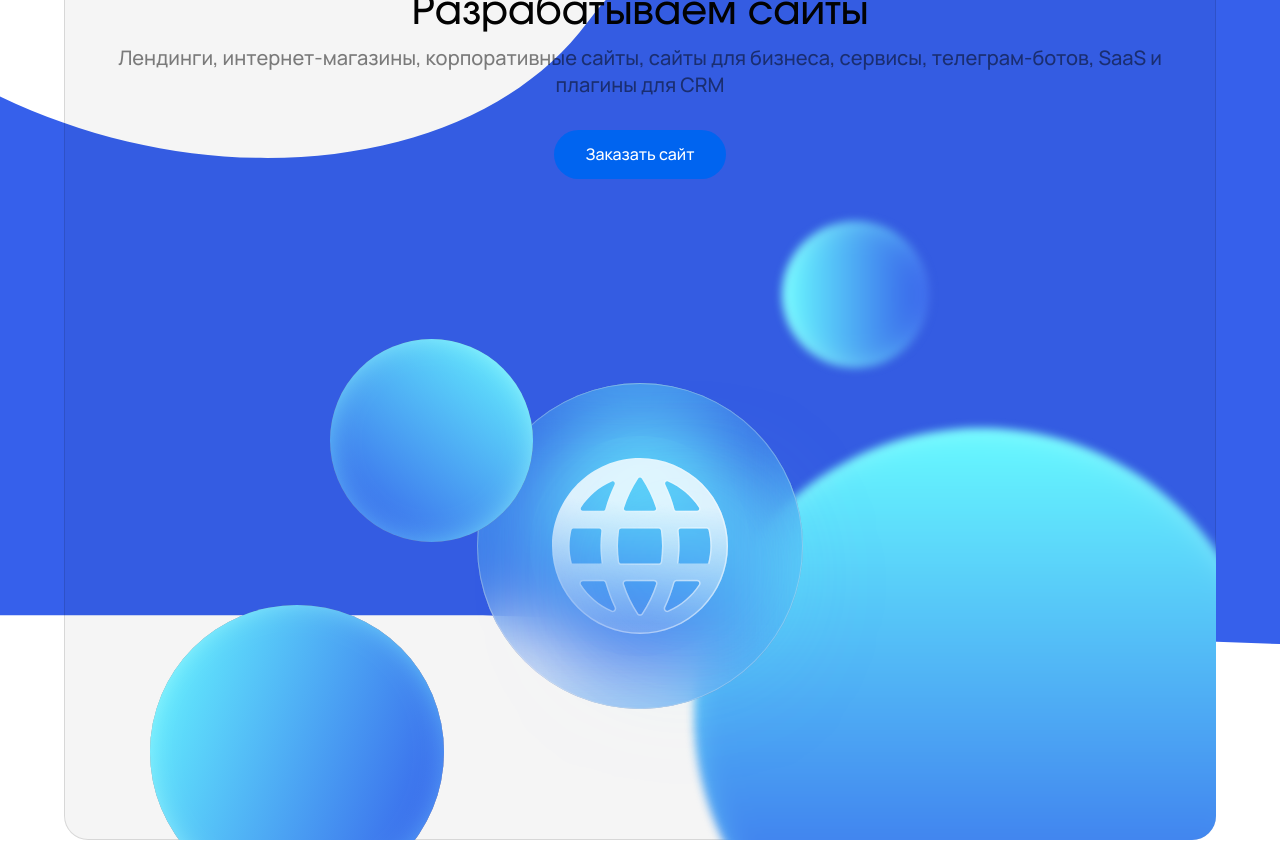
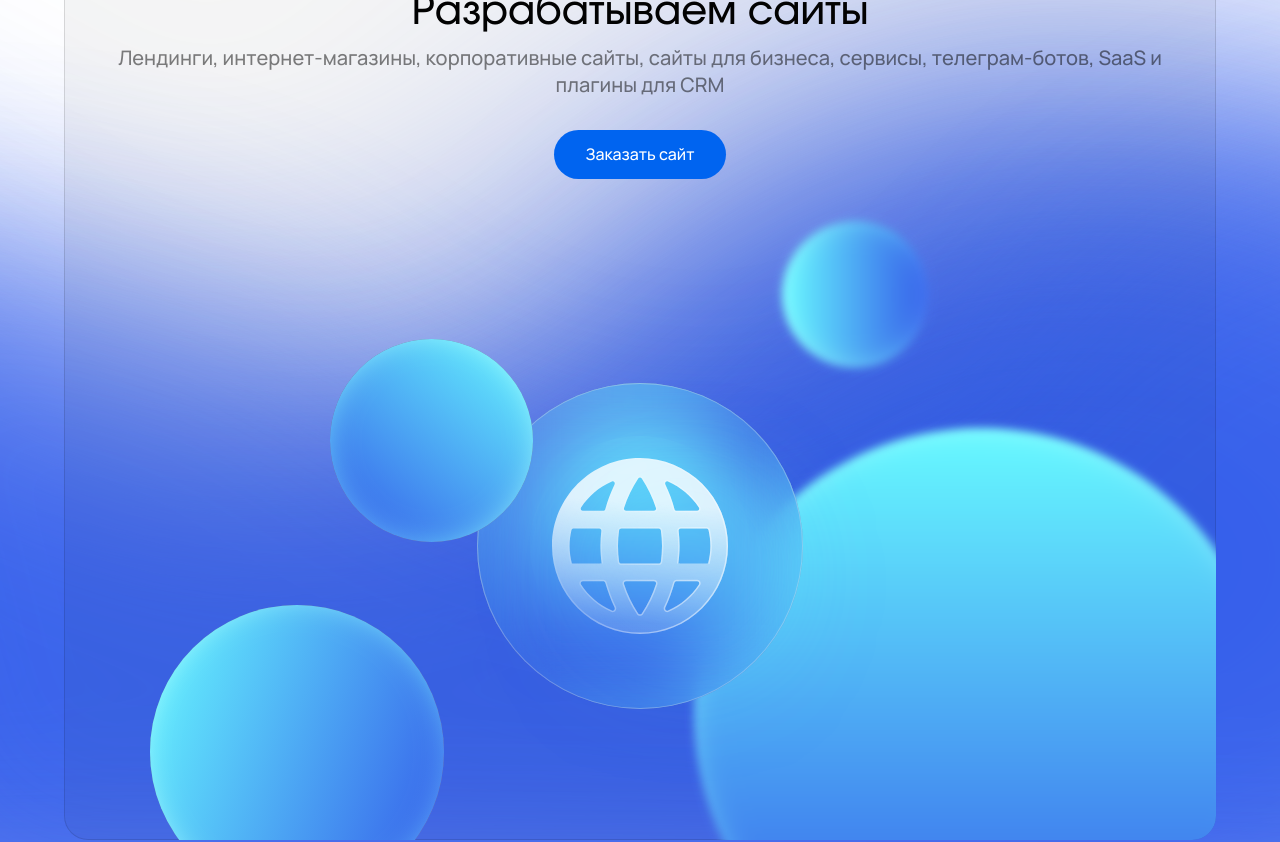
Before and after one commit to exrynooome/alterix, a Next.js app: page / in a window 1280 px wide. Shown: the part 1340-2182 px from the top of the page. Built offline with nearby package versions, Linux system fonts and the light colour scheme.

Commit message:
5 section ended

```diff
--- a/src/app/_sections/Stages/Stages.module.scss
+++ b/src/app/_sections/Stages/Stages.module.scss
@@ -55,6 +55,7 @@
   box-shadow: inset 0 0 0 1px var(--BR);
   border-radius: 32px;
   flex-shrink: 0;
+  transition: filter 0.6s cubic-bezier(0.4, 0, 0.2, 1);
 
   svg {
     path {
@@ -70,7 +71,7 @@
     box-shadow: none;
 
     @media (prefers-color-scheme: light) {
-      filter: none;
+      filter: none !important;
     }
 
     p {
--- a/src/app/page.tsx
+++ b/src/app/page.tsx
@@ -4,6 +4,7 @@ import Services from "@/app/_sections/Services";
 import Stages from "@/app/_sections/Stages";
 import Projects from "@/app/_sections/Projects";
 import Technologies from "@/app/_sections/Technologies";
+import BgColor from "@/components/BgColor";
 
 export default function Home() {
 
@@ -13,9 +14,11 @@ export default function Home() {
         <Main />
         <Container>
             <Services />
+            <BgColor color={"blue"} position={"above"} />
             <Stages />
             <Projects />
             <Technologies />
+            <BgColor color={"purple"} position={"above"} />
         </Container>
     </div>
   );
--- a/src/components/BgColor/BgColor.module.scss
+++ b/src/components/BgColor/BgColor.module.scss
@@ -1,58 +1,160 @@
-.bg {
-  filter: blur(150);
+.wrapper {
+  position: relative;
+  width: 100%;
+  height: 0;
+  overflow: visible;
   z-index: -1;
+  pointer-events: none;
 
-  &.purple {
-    path {
-      fill: #8E40C9;
-    }
+  &.below {
+    top: 0;
   }
 
-  &.blue {
-    path {
-      fill: #3660EB;
-    }
-  }
-
-  &.light {
-    display: none;
+  &.above {
+    top: 0;
   }
 }
 
 .container {
   position: absolute;
-  bottom: -50px;
-  left: 0;
-  right: 0;
-  transform: translateX(-25%);
+  left: 50%;
   width: 2410px;
   height: 837px;
-  z-index: -1;
+  overflow: visible;
+
+  .below & {
+    top: 0;
+    transform: translateX(-50%);
 
     @media (max-width: 1280px) {
-    bottom: auto;
-    transform: translateX(-33%);
-    top: 0;
+      transform: translateX(-50%);
     }
 
     @media (max-width: 960px) {
       width: 2218px;
-    bottom: -41px;
-    transform: translateX(-39%);
-    top: auto;
+      transform: translateX(-50%);
     }
 
     @media (max-width: 768px) {
       width: 1930px;
-    bottom: -18.44px;
-    transform: translateX(-51%);
-    top: auto;
+      transform: translateX(-50%);
     }
 
     @media (max-width: 480px) {
       width: 1810px;
-    bottom: -73px;
-    transform: translateX(-57%);
-    top: auto;
+      transform: translateX(-50%);
     }
   }
+
+  .above & {
+    bottom: 0;
+    transform: translateX(-50%);
+
+    @media (max-width: 1280px) {
+      transform: translateX(-50%);
+    }
+
+    @media (max-width: 960px) {
+      width: 2218px;
+      transform: translateX(-50%);
+    }
+
+    @media (max-width: 768px) {
+      width: 1930px;
+      transform: translateX(-50%);
+    }
+
+    @media (max-width: 480px) {
+      width: 1810px;
+      transform: translateX(-50%);
+    }
+  }
+}
+
+.wave {
+  position: absolute;
+  top: 0;
+  left: 0;
+  width: 100%;
+  height: 100%;
+  z-index: -1;
+
+  &.purple {
+    color: #8E40C9;
+  }
+
+  &.blue {
+    color: #3660EB;
+  }
+}
+
+.wave1 {
+  filter: blur(150px);
+  opacity: 1;
+  animation: waveFloat1 25s ease-in-out infinite;
+}
+
+.wave2 {
+  filter: blur(120px);
+  opacity: 0.65;
+  animation: waveFloat2 30s ease-in-out infinite;
+  animation-delay: -8s;
+}
+
+.wave3 {
+  filter: blur(100px);
+  opacity: 0.4;
+  animation: waveFloat3 35s ease-in-out infinite;
+  animation-delay: -16s;
+}
+
+@keyframes waveFloat1 {
+  0% {
+    transform: translateX(0%) scale(1);
+  }
+  25% {
+    transform: translateX(-8%) scale(1.02);
+  }
+  50% {
+    transform: translateX(8%) scale(0.98);
+  }
+  75% {
+    transform: translateX(-5%) scale(1.01);
+  }
+  100% {
+    transform: translateX(0%) scale(1);
+  }
+}
+
+@keyframes waveFloat2 {
+  0% {
+    transform: translateX(0%) scale(1);
+  }
+  30% {
+    transform: translateX(10%) scale(1.03);
+  }
+  60% {
+    transform: translateX(-10%) scale(0.97);
+  }
+  85% {
+    transform: translateX(4%) scale(1.01);
+  }
+  100% {
+    transform: translateX(0%) scale(1);
+  }
+}
+
+@keyframes waveFloat3 {
+  0% {
+    transform: translateX(0%) scale(1);
+  }
+  35% {
+    transform: translateX(-12%) scale(1.04);
+  }
+  70% {
+    transform: translateX(12%) scale(0.96);
+  }
+  100% {
+    transform: translateX(0%) scale(1);
+  }
+}
--- a/src/components/BgColor/BgColor.tsx
+++ b/src/components/BgColor/BgColor.tsx
@@ -6,18 +6,52 @@ import useTheme from "@/components/ThemeSelector/internal";
 
 interface Props {
     color: 'blue' | 'purple';
+    position?: 'above' | 'below';
 }
 
-const BgColor: FunctionComponent<Props> = ({
-                                                color
-                                           }) => {
+const BgColor: FunctionComponent<Props> = ({ color, position = 'below' }) => {
     const { theme } = useTheme()
 
+    if (theme === 'light') {
+        return null;
+    }
+
     return (
-        <div className={`${styles.container} ${styles[color]}`}>
-            <svg className={`${styles.bg} ${styles[color]} ${theme === 'light' ? styles.light : ''}`} width="2410" height="837" viewBox="0 0 2410 837" fill="none" xmlns="http://www.w3.org/2000/svg">
-                <path d="M612.192 209.425C427.587 60.4034 127.146 86.8717 0 118.733L177.092 803.138H1214.07L2147.47 837L2409.55 352.444C2415.18 344.555 2370.64 285.219 2147.47 110.978C1868.48 -106.823 1450 33.5969 1318.82 210.277C1187.66 386.957 842.949 395.7 612.192 209.425Z" fill="#3660EB"/>
-            </svg>
+        <div className={`${styles.wrapper} ${styles[position]}`}>
+            <div className={`${styles.container} ${styles[color]}`}>
+                <svg
+                    className={`${styles.wave} ${styles.wave1} ${styles[color]}`}
+                    width="2410"
+                    height="837"
+                    viewBox="0 0 2410 837"
+                    fill="none"
+                    xmlns="http://www.w3.org/2000/svg"
+                >
+                    <path d="M612.192 209.425C427.587 60.4034 127.146 86.8717 0 118.733L177.092 803.138H1214.07L2147.47 837L2409.55 352.444C2415.18 344.555 2370.64 285.219 2147.47 110.978C1868.48 -106.823 1450 33.5969 1318.82 210.277C1187.66 386.957 842.949 395.7 612.192 209.425Z" fill="currentColor"/>
+                </svg>
+
+                <svg
+                    className={`${styles.wave} ${styles.wave2} ${styles[color]}`}
+                    width="2410"
+                    height="837"
+                    viewBox="0 0 2410 837"
+                    fill="none"
+                    xmlns="http://www.w3.org/2000/svg"
+                >
+                    <path d="M612.192 209.425C427.587 60.4034 127.146 86.8717 0 118.733L177.092 803.138H1214.07L2147.47 837L2409.55 352.444C2415.18 344.555 2370.64 285.219 2147.47 110.978C1868.48 -106.823 1450 33.5969 1318.82 210.277C1187.66 386.957 842.949 395.7 612.192 209.425Z" fill="currentColor"/>
+                </svg>
+
+                <svg
+                    className={`${styles.wave} ${styles.wave3} ${styles[color]}`}
+                    width="2410"
+                    height="837"
+                    viewBox="0 0 2410 837"
+                    fill="none"
+                    xmlns="http://www.w3.org/2000/svg"
+                >
+                    <path d="M612.192 209.425C427.587 60.4034 127.146 86.8717 0 118.733L177.092 803.138H1214.07L2147.47 837L2409.55 352.444C2415.18 344.555 2370.64 285.219 2147.47 110.978C1868.48 -106.823 1450 33.5969 1318.82 210.277C1187.66 386.957 842.949 395.7 612.192 209.425Z" fill="currentColor"/>
+                </svg>
+            </div>
         </div>
     )
 }
--- a/src/components/BorderSection/BorderSection.tsx
+++ b/src/components/BorderSection/BorderSection.tsx
@@ -22,7 +22,6 @@ const BorderSection: FunctionComponent<Props> = ({
             <div className={styles.borderedBlock}>
                 {children}
             </div>
-            <BgColor color={color} />
         </section>
     )
 }
--- a/src/components/Container/Container.module.scss
+++ b/src/components/Container/Container.module.scss
@@ -1,5 +1,6 @@
 .container {
   width: 1200px;
+  position: relative;
   margin: -196px auto 0;
   display: flex;
   flex-direction: column;
```
Lines whose indentation alone changed are shown as unchanged.
